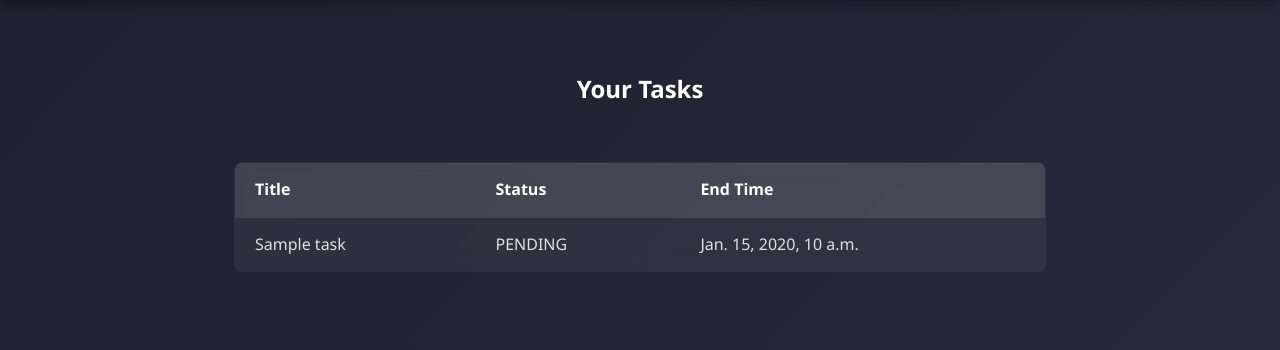
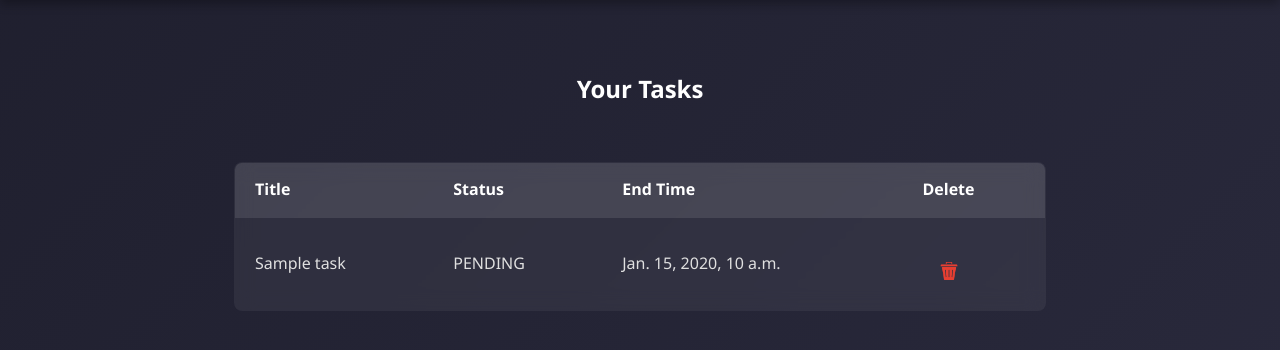
Before and after one commit to Sumvit/Django-TODO-List, a Django app: page /tasks/ in a window 1280 px wide. Shown: the part 133-483 px from the top of the page. Run offline with Django 3.2, Linux system fonts and the light colour scheme; a user stored in the database is signed in; tables that the repository leaves empty hold one stand-in row (values such as "Sample post").

Commit message:
Update and Delete views

```diff
--- a/templates/task_form.html
+++ b/templates/task_form.html
@@ -1,11 +1,11 @@
 {% extends 'base.html' %}
 {% block title %}New Task{% endblock %}
 {% block content %}
-  <h2>New Task</h2>
+  <h2>{{form_title}}</h2>
   <form method="post">
     {% csrf_token %}
     {{ form.as_p }}
-    <button type="submit">Create</button>
+    <button type="submit">{{button_label|default:"Create"}}</button>
   </form>
   <a href="{% url 'task_list' %}">Back to list</a>
 {% endblock %}
--- a/templates/task_list.html
+++ b/templates/task_list.html
@@ -1,17 +1,23 @@
 <!-- templates/task_list.html -->
 {% extends 'base.html' %}
-
+{% load static %}
 {% block title %}Your Tasks{% endblock %}
 
 {% block content %}
   <h2>Your Tasks</h2>
   <table>
-    <tr><th>Title</th><th>Status</th><th>End Time</th></tr>
-    {% for task in tasks %}
-      <tr>
+    <tr><th>Title</th><th>Status</th><th>End Time</th>
+    <th>Delete</th></tr>
+      {% for task in tasks %}
+      <tr onclick="window.location.href='{% url 'update_task' task.id %}'"   style="cursor: pointer;">
         <td>{{ task.title }}</td>
         <td>{{ task.status }}</td>
         <td>{{ task.end_time }}</td>
+        <td>
+          <a href="{% url 'delete_task' task.id %}" onclick="return confirm('Are you sure you want to delete this task?')" style="background: rgba(255,255,255,0);">
+          <img src="{% static 'images/delete.png' %}" alt="Remove" style="static css/styles.css" class="delete" />
+          </a>
+        </td>
       </tr>
     {% empty %}
       <tr><td colspan="3">No tasks yet.</td></tr>
--- a/todo/static/css/styles.css
+++ b/todo/static/css/styles.css
@@ -76,7 +76,7 @@ h2 {
 }
 
 form {
-  background: rgba(255, 255, 255, 0.05);
+  /* background: rgba(255, 255, 255, 0.05); */
   backdrop-filter: blur(16px);
   border: 1px solid rgba(255, 255, 255, 0.12);
   padding: 32px 28px;
@@ -187,3 +187,13 @@ table th {
 table tr:hover {
   background-color: rgba(255, 255, 255, 0.08);
 }
+
+.delete {
+  height: 18px;
+  transition: height 0.2s ease-in-out;
+
+}
+
+.delete:hover {
+  transform: scale(1.5);
+}
--- a/todo/urls.py
+++ b/todo/urls.py
@@ -9,4 +9,6 @@ urlpatterns = [
     path('logout/',  views.logout_view, name='logout'),
     path('tasks/', views.task_list, name='task_list'),
     path('tasks/create/', views.create_task, name='create_task'),
+    path('delete/<int:task_id>/', views.remove_task, name='delete_task'),
+    path('update/<int:task_id>/',views.update_task,name='update_task')
 ]
--- a/todo/views.py
+++ b/todo/views.py
@@ -35,7 +35,6 @@ def signin_view(request):
 def task_list(request):
     tasks = Task.objects.filter(user=request.user).order_by('status', 'end_time')
     return render(request, 'task_list.html', {'tasks': tasks})
-
 @login_required
 def create_task(request):
     if request.method == 'POST':
@@ -47,4 +46,26 @@ def create_task(request):
             return redirect('task_list')
     else:
         form = TaskForm()
-    return render(request, 'task_form.html', {'form': form})
+    return render(request, 'task_form.html', {'form': form,
+                                              'form_title': 'New Task',
+                                              'button_label': 'Create'})
+
+@login_required
+def remove_task(request, task_id):
+    task = Task.objects.get(id=task_id, user=request.user)
+    if task:
+        task.delete()
+    return redirect('task_list')
+@login_required
+def update_task(request, task_id):
+    task = Task.objects.get(id=task_id, user=request.user)
+    if request.method == 'POST':
+        form = TaskForm(request.POST, instance=task)
+        if form.is_valid():
+            form.save()
+            return redirect('task_list')
+    else:
+        form = TaskForm(instance=task)
+    return render(request, 'task_form.html', {'form': form
+                                              , 'form_title':'Edit Task',
+                                              'button_label': 'Update'})
```
Also changed, not shown: todo/static/images/delete.png (added).
